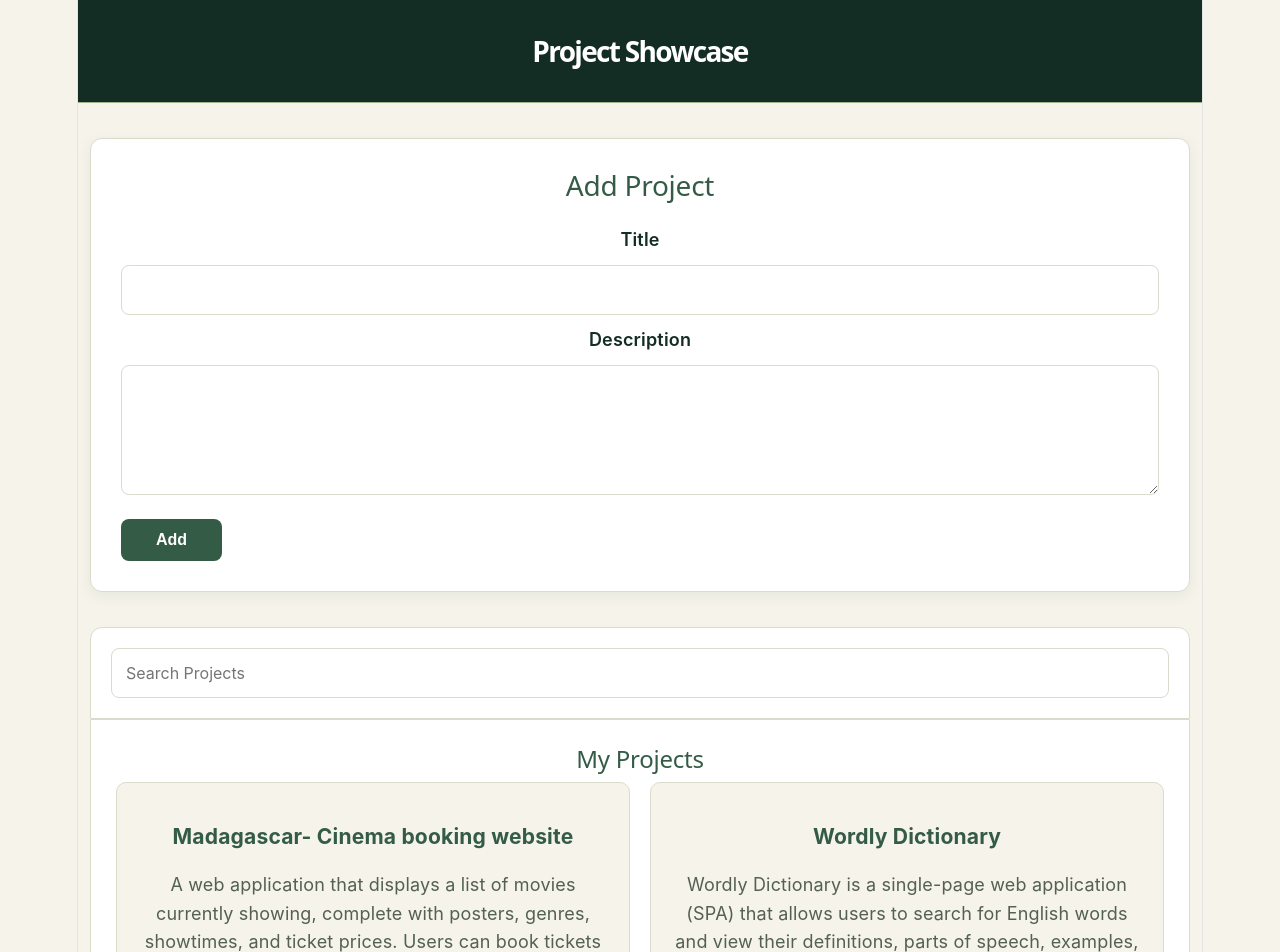
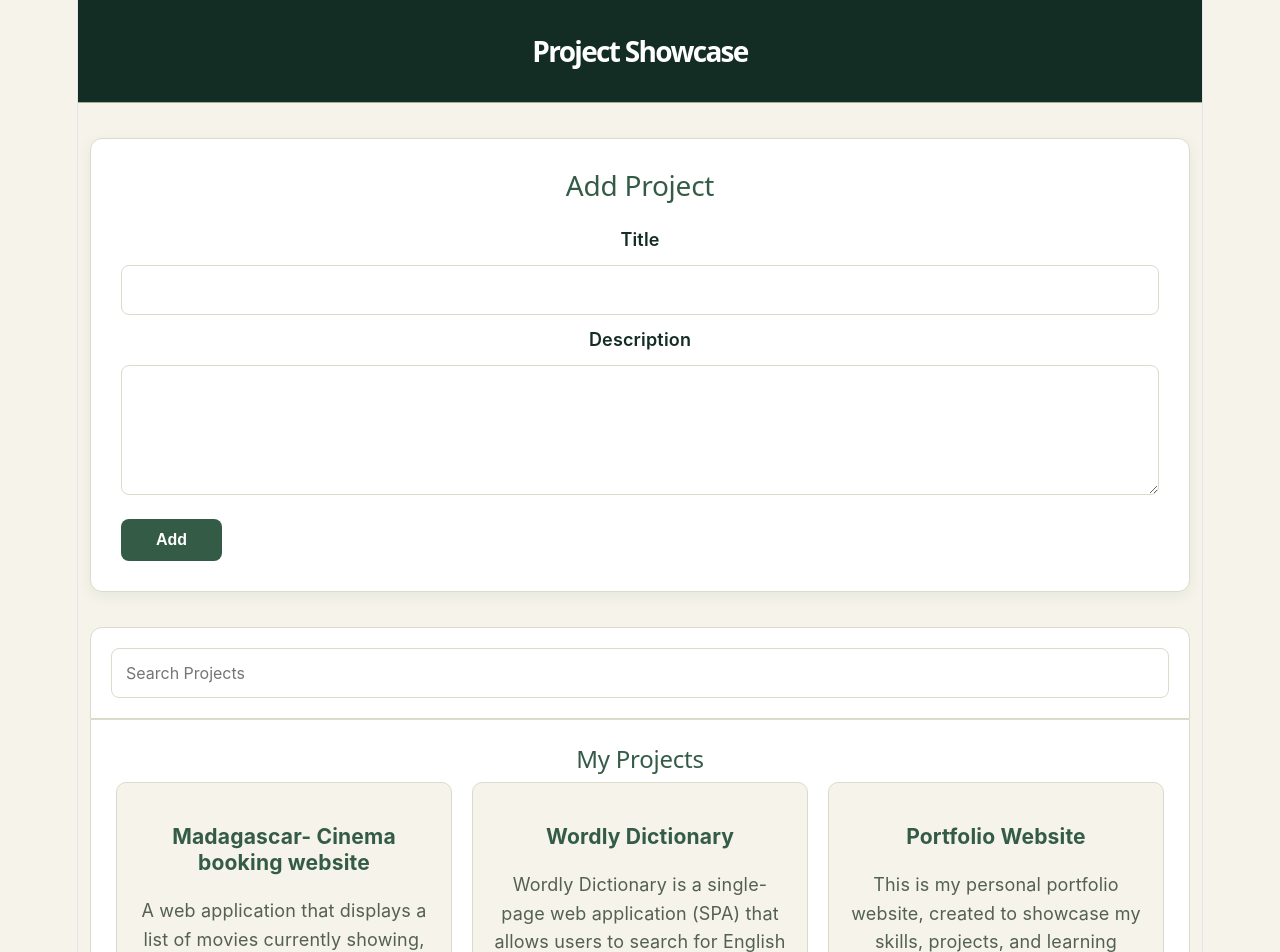
Before and after one commit to Bobo635-hub/Portfolio-showcase-app, a React (Vite) app: page / in a window 1280 px wide. Shown: the top 952 px of the page. Built offline with nearby package versions, Linux system fonts and the light colour scheme.

Commit message:
add projects

```diff
--- a/src/pages/Home.jsx
+++ b/src/pages/Home.jsx
@@ -16,6 +16,11 @@ const projectsData = [
     description: `Wordly Dictionary is a single-page web application (SPA) that allows users to search for English words and view their definitions, parts of speech, examples, and pronunciation.
 
   The application uses the Wiktionary REST API to retrieve word definitions and JavaScript to display the results dynamically without reloading the page.`
+  },
+  {
+    id: 3,
+    title: 'Portfolio Website',
+    description: 'This is my personal portfolio website, created to showcase my skills, projects, and learning journey as a junior software developer. The portfolio is designed using HTML, CSS, and JavaScript and includes responsive layouts for desktop, tablet, and mobile devices.'
   }
 ]
 
```
